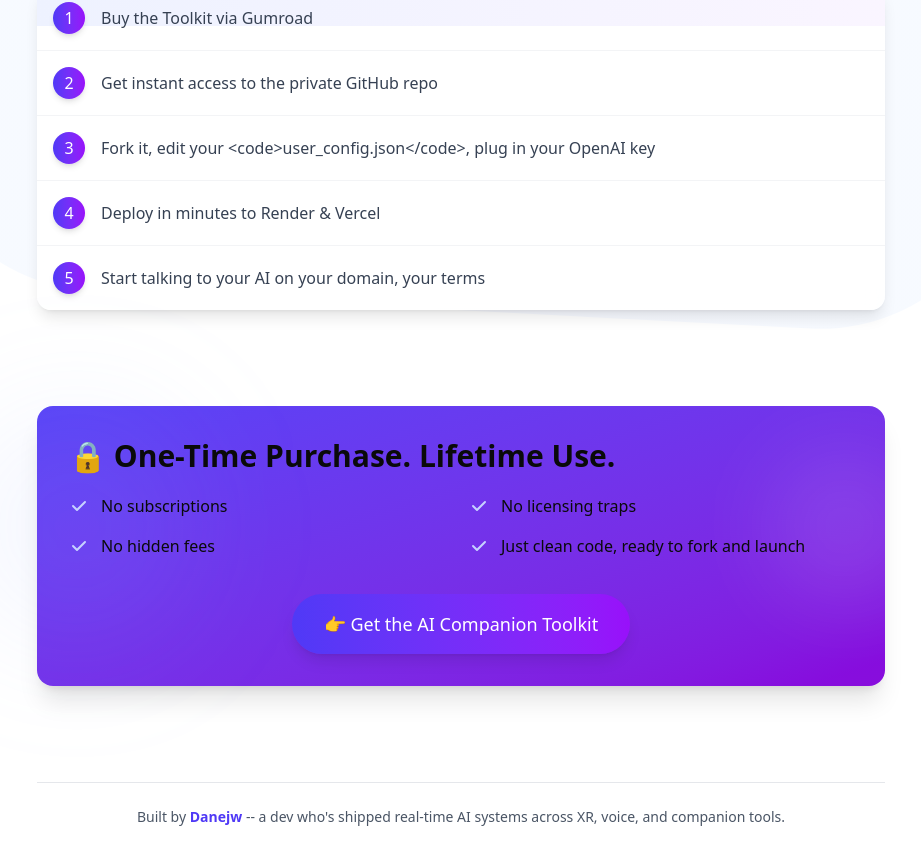
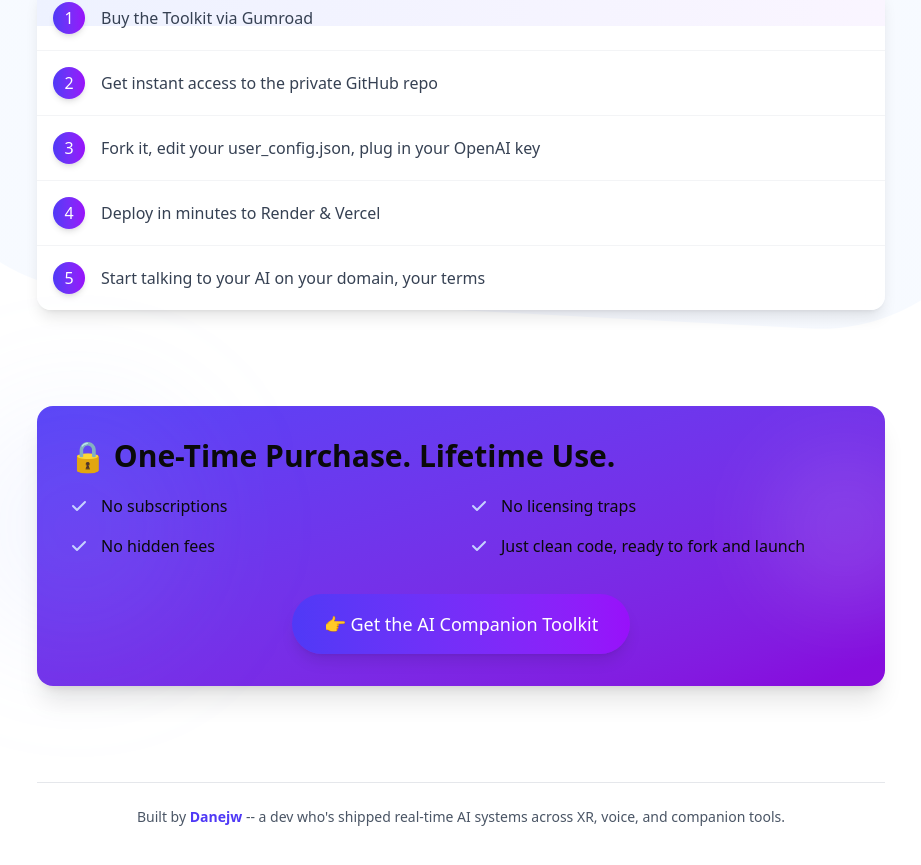
Before and after one commit to Danejw/ai-companion-toolkit-website, a Next.js app: page / in a window 1280 px wide. Shown: the part 2437-3302 px from the top of the page, without its empty margins (179-1100 px from the left). Built offline with nearby package versions, Linux system fonts and the light colour scheme.

Commit message:
fix: remove HTML code formatting for user_config.json in page display

```diff
--- a/app/page.tsx
+++ b/app/page.tsx
@@ -180,7 +180,7 @@ export default function Page() {
                 <div className="bg-gradient-to-r from-indigo-600 to-purple-600 text-white rounded-full w-8 h-8 flex items-center justify-center mr-4 shrink-0 shadow-md">
                   {i + 1}
                 </div>
-                <span className="text-gray-700">{item.replace("user_config.json", "<code>user_config.json</code>")}</span>
+                <span className="text-gray-700">{item.replace("user_config.json", "user_config.json")}</span>
               </motion.div>
             ))}
           </div>
```
